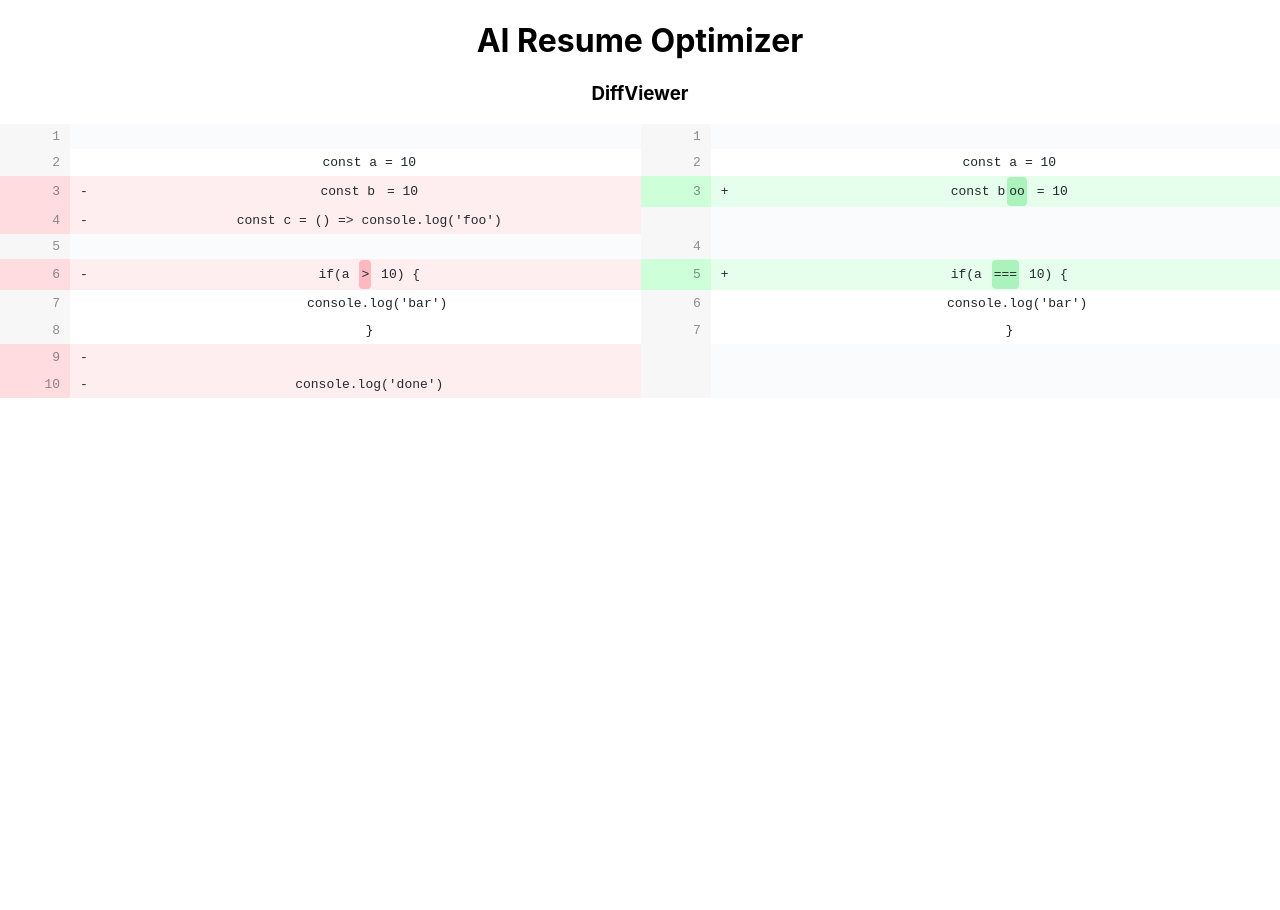
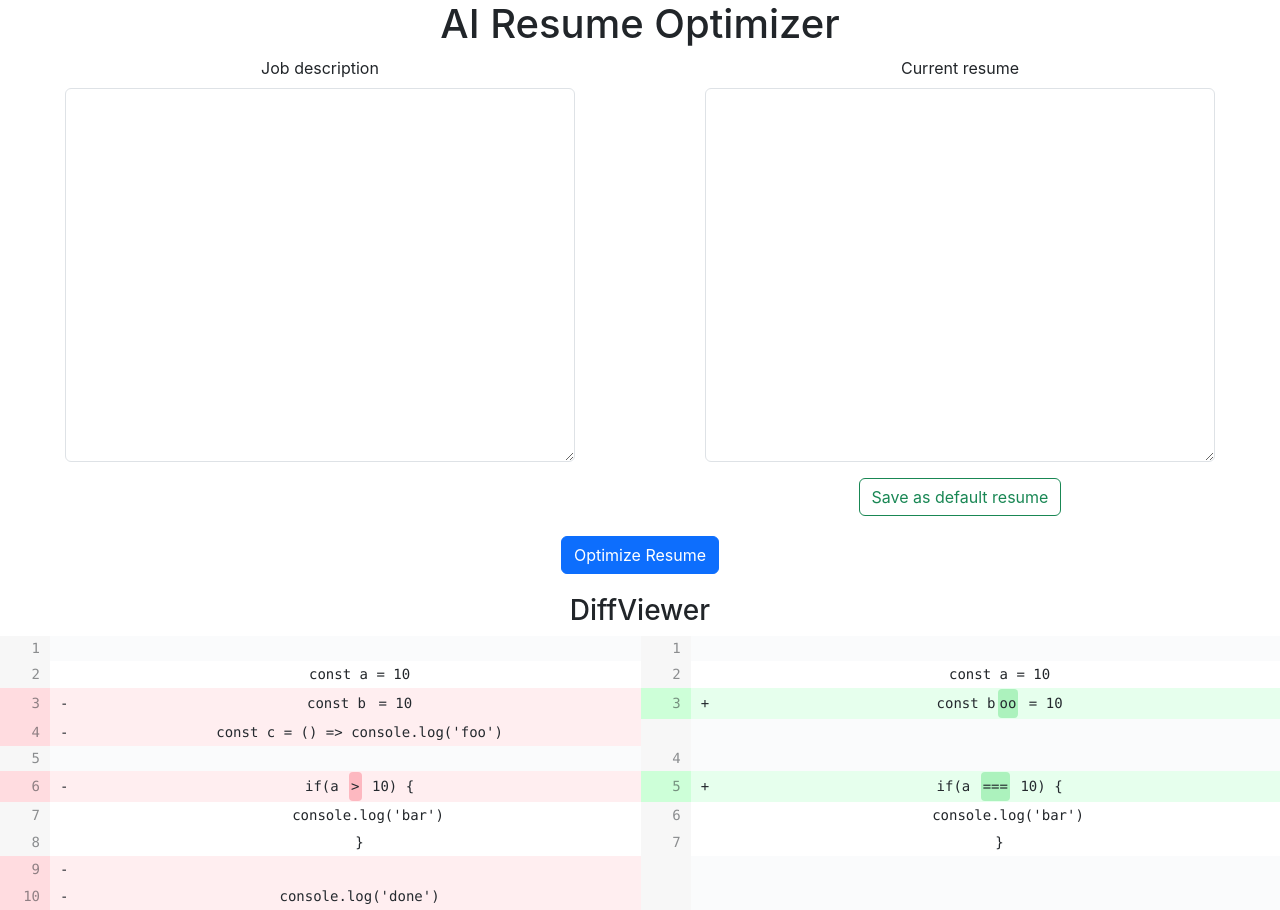
Before and after one commit to rishabbahal9/Resume-optimizer-frontend, a React (Create React App) app: page / in a window 1280 px wide. Before the commit the page ends 800 px from the top, so only its background shows below. Built offline with nearby package versions, Linux system fonts and the light colour scheme.

Commit message:
basiuc frontend components added

```diff
--- a/package.json
+++ b/package.json
@@ -6,7 +6,9 @@
     "@testing-library/jest-dom": "^5.17.0",
     "@testing-library/react": "^13.4.0",
     "@testing-library/user-event": "^13.5.0",
+    "bootstrap": "^5.3.3",
     "react": "^18.2.0",
+    "react-bootstrap": "^2.10.2",
     "react-diff-viewer-continued": "^3.4.0",
     "react-dom": "^18.2.0",
     "react-scripts": "5.0.1",
--- a/public/index.html
+++ b/public/index.html
@@ -25,6 +25,12 @@
       Learn how to configure a non-root public URL by running `npm run build`.
     -->
     <title>React App</title>
+    <link
+      rel="stylesheet"
+      href="https://cdn.jsdelivr.net/npm/bootstrap@5.3.2/dist/css/bootstrap.min.css"
+      integrity="sha384-T3c6CoIi6uLrA9TneNEoa7RxnatzjcDSCmG1MXxSR1GAsXEV/Dwwykc2MPK8M2HN"
+      crossorigin="anonymous"
+    />
   </head>
   <body>
     <noscript>You need to enable JavaScript to run this app.</noscript>
--- a/src/pages/Home.js
+++ b/src/pages/Home.js
@@ -1,9 +1,83 @@
-import React from 'react';
-import DiffViewerComponent from '../components/DiffViewerComponent';
+import React, { useState, useEffect } from "react";
+import Button from "react-bootstrap/Button";
+import Form from "react-bootstrap/Form";
+import Container from "react-bootstrap/Container";
+import Row from "react-bootstrap/Row";
+import Col from "react-bootstrap/Col";
+import DiffViewerComponent from "../components/DiffViewerComponent";
+
 function Home() {
-    return (
-        <><h1>AI Resume Optimizer</h1><DiffViewerComponent /></>
-    );
+  const [defaultResume, setDefaultResume] = useState();
+  const [responseLoaded, setResponseLoaded] = useState(false);
+
+  return (
+    <>
+      <h1>AI Resume Optimizer</h1>
+      <Form>
+        <Container fluid>
+          <Row>
+            <Col
+              xs={10}
+              md={5}
+              style={{
+                display: "block",
+                margin: "auto",
+              }}
+            >
+              <Form.Group
+                className="mb-3"
+                controlId="exampleForm.ControlTextarea1"
+              >
+                <Form.Label>Job description</Form.Label>
+                <Form.Control as="textarea" rows={15} />
+              </Form.Group>
+            </Col>
+            <Col
+              xs={10}
+              md={5}
+              style={{
+                display: "block",
+                margin: "auto",
+              }}
+            >
+              <Form.Group
+                className="mb-3"
+                controlId="exampleForm.ControlTextarea1"
+              >
+                <Form.Label>Current resume</Form.Label>
+                <Form.Control as="textarea" rows={15} />
+              </Form.Group>
+            </Col>
+          </Row>
+          <Row>
+            <Col
+              xs={10}
+              md={5}
+              style={{
+                display: "block",
+                margin: "auto",
+              }}
+            ></Col>
+            <Col
+              xs={10}
+              md={5}
+              style={{
+                display: "block",
+                margin: "auto",
+              }}
+            >
+              <Button variant="outline-success">Save as default resume</Button>
+            </Col>
+          </Row>
+        </Container>
+        <div style={{ margin: "20px auto" }}>
+          <Button variant="primary">Optimize Resume</Button>
+        </div>
+      </Form>
+
+      <DiffViewerComponent />
+    </>
+  );
 }
 
 export default Home;
```
Also changed, not shown: 1 other file (tests, documents, lock files or other folders).
